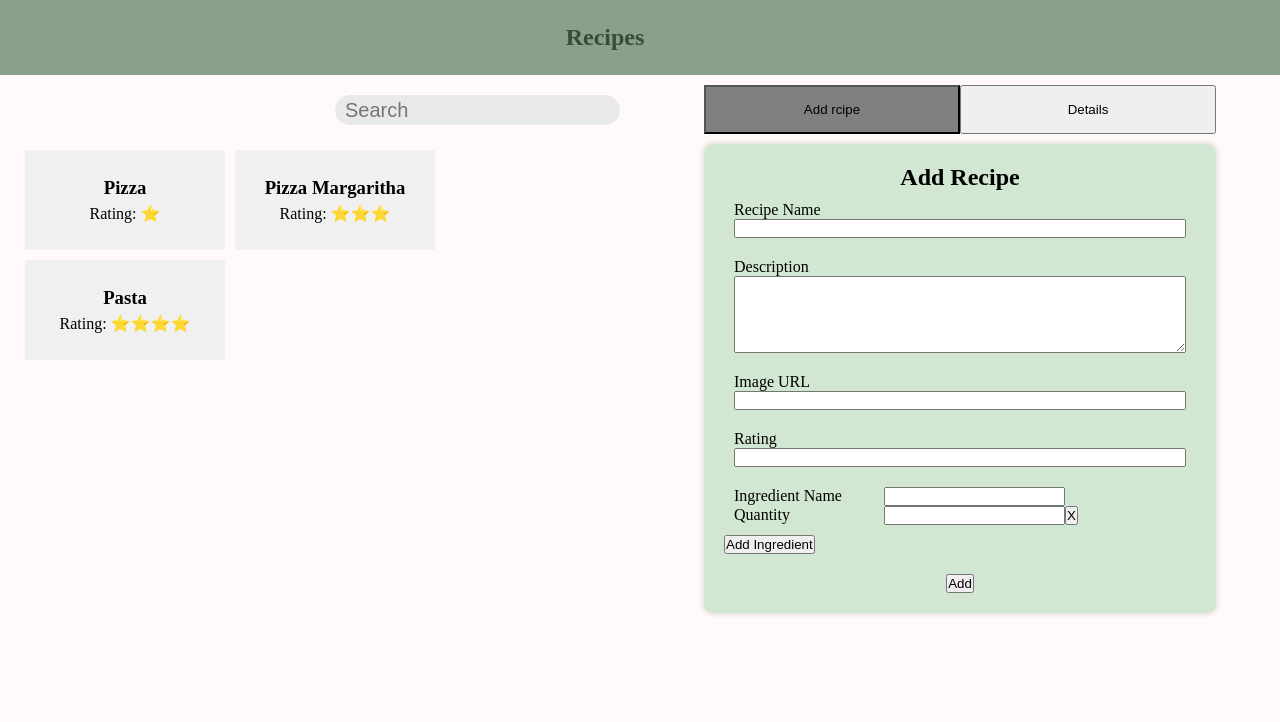
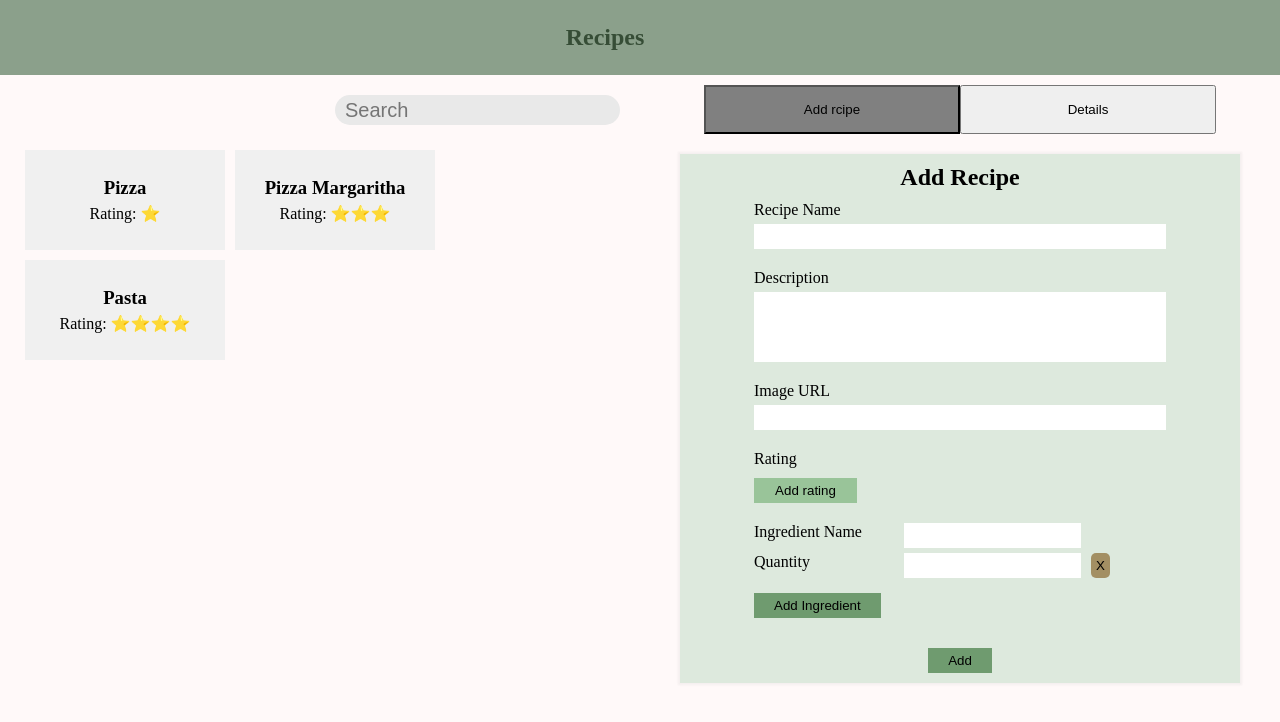
Before and after one commit to GGozdziewski1994/recipes-angular-app, an Angular app: page /recipes/form in a window 1280 px wide. Shown: the top 722 px of the page. Built offline with nearby package versions, Linux system fonts and the light colour scheme; data requests are answered from the project's data file.

Commit message:
Add save the rating in the modal

```diff
--- a/src/app/recipe-form/recipe-form.component.css
+++ b/src/app/recipe-form/recipe-form.component.css
@@ -2,14 +2,14 @@
   display: flex;
   justify-content: center;
   align-items: center;
+  background: rgb(221, 233, 221);
+  box-shadow: 0 0 2px 2px rgba(204, 204, 204, 0.212);
+  margin: 10px 40px;
+  padding: 10px;
 }
 
 .form-recipe {
   width: 80%;
-  padding: 20px;
-  background: rgb(210, 231, 210);
-  box-shadow: 0 0 4px 2px rgba(134, 134, 128, 0.212);
-  border-radius: 10px;
 }
 
 .title {
@@ -21,8 +21,27 @@
   display: grid;
 }
 
-.recipe-ingredient,
-.recipe-time {
+.recipe-control label {
+  margin-bottom: 5px;
+}
+
+.recipe-control input {
+  border: none;
+  height: 25px;
+}
+
+.recipe-control textarea {
+  border: none;
+  resize: none;
+  height: 70px;
+}
+
+.recipe-control input:focus,
+.recipe-control textarea:focus {
+  outline: none;
+}
+
+.recipe-ingredient {
   display: flex;
   flex-wrap: wrap;
 }
@@ -33,10 +52,109 @@
 
 .recipe-control-ingredient {
   display: flex;
+  margin-bottom: 5px;
+}
+
+.recipe-control-ingredient button {
+  margin-left: 10px;
+  padding: 5px;
+  border: none;
+  background: rgb(163, 143, 99);
+  border-radius: 5px;
+  cursor: pointer;
+}
+
+.btn-add-ingredient {
+  margin-left: 10px;
 }
 
 .btn-control {
-  margin-top: 20px;
+  margin-top: 30px;
   display: flex;
   justify-content: space-around;
 }
+
+.btn-control button,
+.btn-add-ingredient {
+  border: none;
+  padding: 5px 20px;
+  cursor: pointer;
+  background: rgb(111, 155, 111);
+}
+
+.modal-rating {
+  position: absolute;
+  top: 30%;
+  left: 50%;
+  transform: translate(-50%, 0);
+  padding: 50px 100px;
+  text-align: center;
+  background: rgb(245, 245, 245);
+  border-radius: 10px;
+  z-index: 100;
+}
+
+.modal-rating h2 {
+  margin-bottom: 20px;
+}
+
+.modal-rating button {
+  margin-top: 30px;
+  border: none;
+  padding: 10px 20px;
+  background: rgb(111, 155, 111);
+}
+
+.backdrop {
+  position: fixed;
+  top: 0;
+  left: 0;
+  width: 100vw;
+  height: 100vh;
+  background: rgba(0, 0, 0, 0.322);
+  z-index: 50;
+}
+
+.btn-rating {
+  width: 25%;
+  min-width: 50px;
+  margin-top: 5px;
+  border: none;
+  padding: 5px;
+  background: rgb(153, 196, 153);
+  cursor: pointer;
+}
+
+.rating {
+  margin: 0 auto;
+  font-size: 45px;
+  overflow: hidden;
+}
+
+.rating input {
+  float: right;
+  opacity: 0;
+  position: absolute;
+}
+
+.rating span,
+.rating label {
+  float: right;
+  color: #aaa;
+  text-decoration: none;
+  -webkit-transition: color 0.4s;
+  -moz-transition: color 0.4s;
+  -o-transition: color 0.4s;
+  transition: color 0.4s;
+}
+
+.rating label:hover ~ label,
+.rating input:focus ~ label,
+.rating label:hover,
+.rating span:hover,
+.rating span:hover ~ span,
+.rating span:focus,
+.rating span:focus ~ span {
+  color: orange;
+  cursor: pointer;
+}
--- a/src/app/recipe-form/recipe-form.component.html
+++ b/src/app/recipe-form/recipe-form.component.html
@@ -26,10 +26,15 @@
       </div>
       <div class="recipe-control recipe-rating">
         <label for="rating">Rating</label>
-        <input
+        <!-- <input
           id="rating"
           type="number"
-          formControlName="rating"/>
+          formControlName="rating"/> -->
+          <span *ngIf="rating">Your rating: {{ rating }}</span>
+          <button
+            type="button"
+            class="btn-rating"
+            (click)="onIsRating()">Add rating</button>
       </div>
       <div formArrayName="ingredients">
         <div *ngFor="let ingredient of ingredientsFormArray; let i = index"
@@ -64,6 +69,7 @@
       </div>
       <div>
         <button
+          class="btn-add-ingredient"
           (click)="onAddIngredient()"
           type="button"
         >Add Ingredient</button>
@@ -74,3 +80,22 @@
     </form>
   </div>
 </div>
+
+<div *ngIf="isRating">
+  <button class="backdrop" (click)="onCloseRating()"></button>
+    <div class="modal-rating">
+    <h2>Recipe rating</h2>
+    <div class="rating">
+      <form [formGroup]="ratingForm" (ngSubmit)="getRating()">
+        <input formControlName="five" value="5" id="e5" type="radio"><label for="e5">☆</label>
+        <input formControlName="four" value="4" id="e4" type="radio"><label for="e4">☆</label>
+        <input formControlName="three" value="3" id="e3" type="radio"><label for="e3">☆</label>
+        <input formControlName="two" value="2" id="e2" type="radio"><label for="e2">☆</label>
+        <input formControlName="one" value="1" id="e1" type="radio"><label for="e1">☆</label>
+        <div>
+          <button type="submit">Save</button>
+        </div>
+      </form>
+    </div>
+  </div>
+</div>
--- a/src/app/recipe-form/recipe-form.component.ts
+++ b/src/app/recipe-form/recipe-form.component.ts
@@ -2,6 +2,14 @@ import { Component, OnInit } from '@angular/core';
 import { FormArray, FormControl, FormGroup } from '@angular/forms';
 import { ActivatedRoute, Router } from '@angular/router';
 import { RecipesApiService } from '../recipes-api.service';
+
+interface Rating {
+  five: string;
+  foure: string;
+  three: string;
+  two: string;
+  one: string;
+}
 
 @Component({
   selector: 'app-recipe-form',
@@ -10,6 +18,9 @@ import { RecipesApiService } from '../recipes-api.service';
 })
 export class RecipeFormComponent implements OnInit {
   recipeForm!: FormGroup;
+  ratingForm!: FormGroup;
+  isRating: boolean = false;
+  rating: number | null = null;
 
   constructor(
     private recipeApiService: RecipesApiService,
@@ -19,13 +30,36 @@ export class RecipeFormComponent implements OnInit {
 
   ngOnInit() {
     this.initForm();
+    this.ratingInitForm();
   }
 
   onSubmit() {
-    this.recipeApiService.addRecipe(this.recipeForm.value).subscribe((res) => {
-      this.recipeApiService.addRecipeSub.next(res);
-    });
+    this.recipeApiService
+      .addRecipe({ ...this.recipeForm.value, rating: this.rating })
+      .subscribe((res) => {
+        this.recipeApiService.addRecipeSub.next(res);
+      });
+
     this.recipeForm.reset();
+    this.rating = null;
+  }
+
+  onIsRating() {
+    this.isRating = true;
+    this.rating = null;
+  }
+
+  onCloseRating() {
+    this.isRating = false;
+  }
+
+  getRating() {
+    for (let value of Object.values<Rating>(this.ratingForm.value)) {
+      if (value !== null) {
+        this.rating = +value;
+      }
+    }
+    this.onCloseRating();
   }
 
   // onCancel() {
@@ -63,4 +97,14 @@ export class RecipeFormComponent implements OnInit {
       ]),
     });
   }
+
+  private ratingInitForm() {
+    this.ratingForm = new FormGroup({
+      five: new FormControl(null),
+      four: new FormControl(null),
+      three: new FormControl(null),
+      two: new FormControl(null),
+      one: new FormControl(null),
+    });
+  }
 }
--- a/src/app/recipes-list/details/details.component.css
+++ b/src/app/recipes-list/details/details.component.css
@@ -1,13 +1,14 @@
 .container {
-  margin: 20px;
+  background: rgb(221, 233, 221);
+  box-shadow: 0 0 2px 2px rgba(204, 204, 204, 0.212);
+  margin: 10px 40px;
   padding: 10px;
-  background: rgb(234, 243, 234);
 }
 
 .title {
-  margin: 20px auto;
   display: flex;
   justify-content: space-around;
+  margin: 15px 0;
 }
 
 .description {
@@ -22,16 +23,22 @@
 
 .description ul {
   margin: 0 auto;
+  border: 1px solid black;
 }
 
 .description li {
   list-style: none;
   padding: 10px;
-  border: 1px solid black;
+  border-top: 1px solid black;
   width: 200px;
 }
 
+.description li:first-child {
+  border-top: none;
+}
+
 .recipe-image {
+  margin-top: 15px;
   text-align: center;
 }
 
@@ -40,7 +47,7 @@
 }
 
 .recipe-delete {
-  margin-top: 10px;
+  margin-top: 20px;
   text-align: center;
 }
 
```
